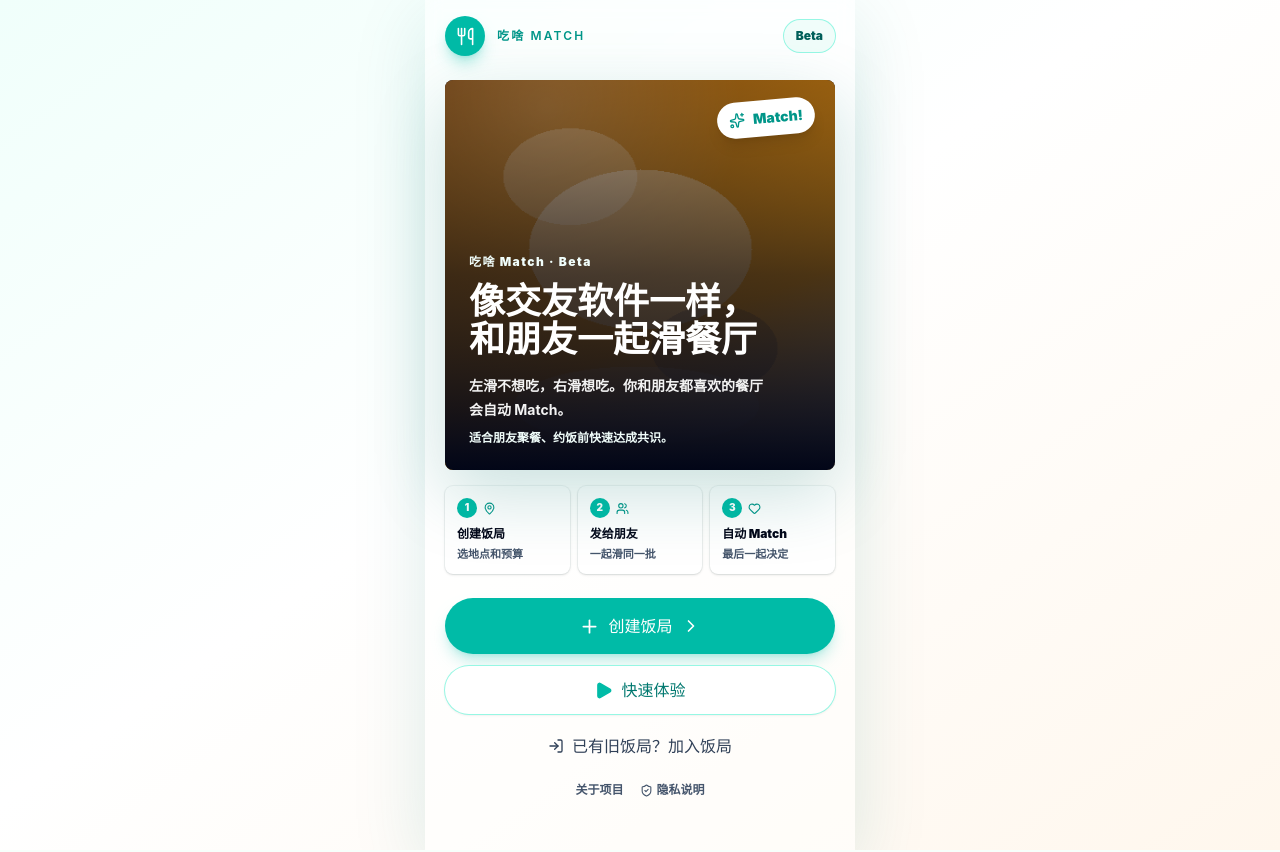
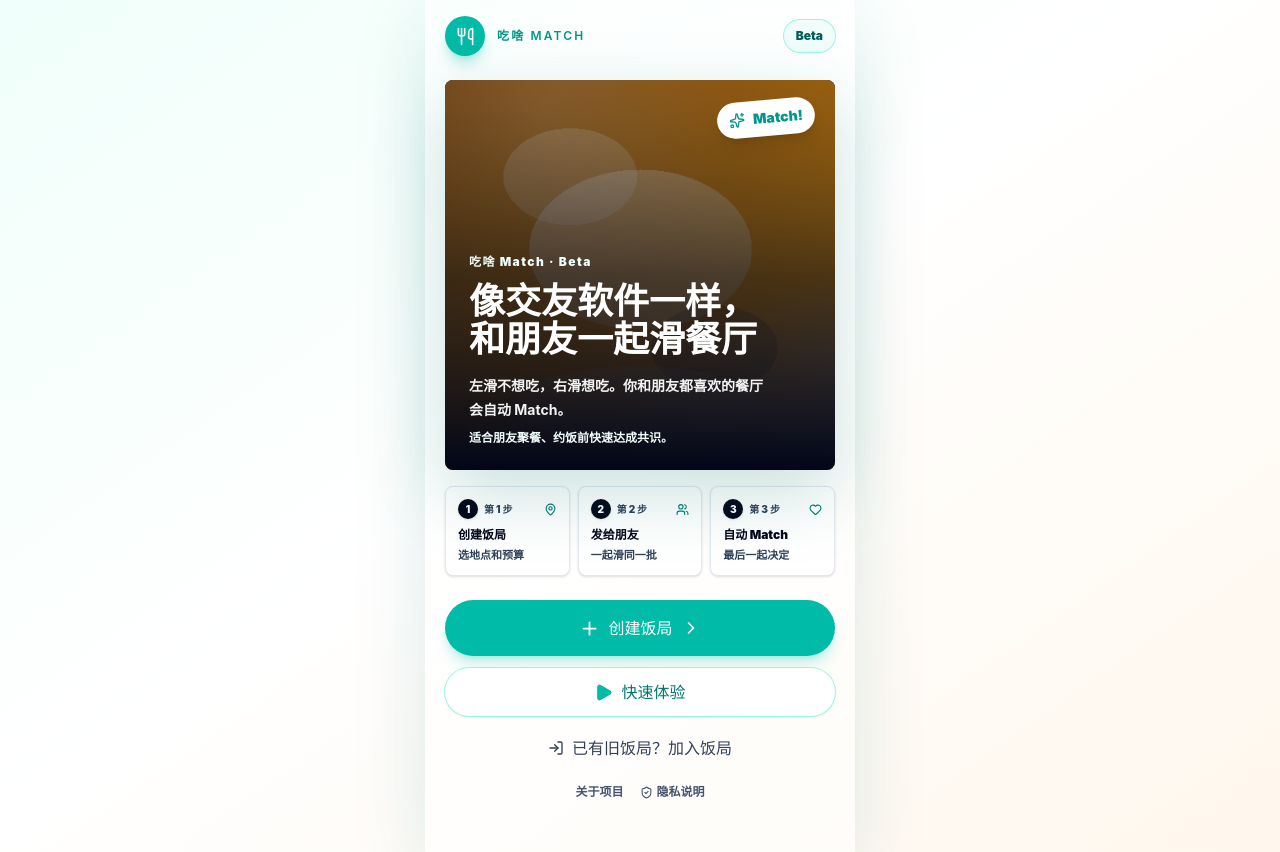
Before and after one commit to 3121070096-eng/chisha-Match, a Next.js app: page / in a window 1280 px wide. Built offline with nearby package versions, Linux system fonts and the light colour scheme; no server answers.

Commit message:
fix: improve homepage step contrast

```diff
--- a/app/page.tsx
+++ b/app/page.tsx
@@ -154,13 +154,14 @@ export default function HomePage() {
             {steps.map((step, index) => {
               const Icon = step.icon;
               return (
-                <div key={step.title} className="min-w-0 rounded-lg bg-white px-3 py-3 shadow-sm ring-1 ring-teal-900/5">
-                  <div className="flex items-center gap-1.5 text-xs font-black text-slate-950">
-                    <span className="grid size-5 shrink-0 place-items-center rounded-full bg-teal-500 text-[10px] text-white">{index + 1}</span>
-                    <Icon size={13} className="text-teal-600" />
+                <div key={step.title} className="min-w-0 rounded-lg border border-slate-200 bg-white px-3 py-3 shadow-sm">
+                  <div className="flex items-center gap-1.5">
+                    <span className="grid size-5 shrink-0 place-items-center rounded-full bg-slate-950 text-[10px] font-black text-white shadow-sm">{index + 1}</span>
+                    <span className="text-[10px] font-black text-slate-700">第 {index + 1} 步</span>
+                    <Icon size={13} className="ml-auto shrink-0 text-teal-700" />
                   </div>
                   <p className="mt-2 truncate text-xs font-black text-slate-950">{step.title}</p>
-                  <p className="mt-1 text-[11px] font-bold leading-4 text-slate-600">{step.detail}</p>
+                  <p className="mt-1 text-[11px] font-bold leading-4 text-slate-700">{step.detail}</p>
                 </div>
               );
             })}
```
